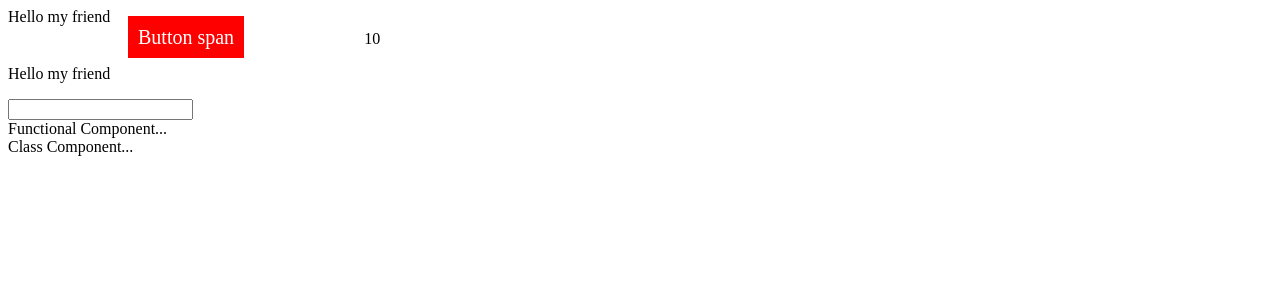
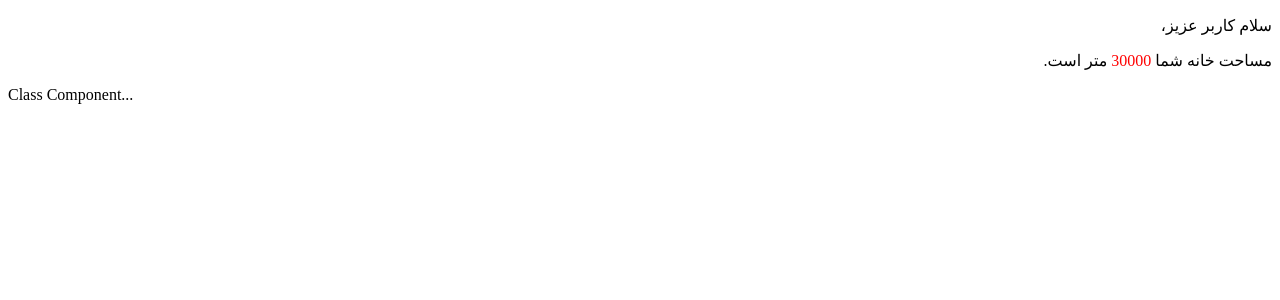
Before and after one commit to homayoonghadiri/React_Course_Project, a React (Vite) app: page / in a window 1280 px wide. Shown: the top 300 px of the page. Built offline with nearby package versions, Linux system fonts and the light colour scheme.

Commit message:
conditional rendering

```diff
--- a/src/App.jsx
+++ b/src/App.jsx
@@ -3,12 +3,12 @@ import FunctionalComponent from "./FunctionalComponent";
 
 const App = () => {
 
-    const variable_1 = 10;
+    // const variable_1 = 10;
 
     return (
 
     <>
-        <div>Hello my friend</div>
+        {/* <div>Hello my friend</div>
         <div>
             <div className='section_1'>
                 <span style={
@@ -30,7 +30,7 @@ const App = () => {
                 <img src="" alt="" />
                 <input type="text" />
             </div>
-        </div>
+        </div> */}
 
         <FunctionalComponent />
         <ClassComponent />
--- a/src/FunctionalComponent.jsx
+++ b/src/FunctionalComponent.jsx
@@ -1,9 +1,25 @@
 const FunctionalComponent = () => {
+
+    // const value = prompt("1 or 2");
+
+    // return value === '1' ? 'سلام خوش اومدی' : 'خدافظ خوش گلدی';
+
+    // -------------------------------------
+
+    const area = (houseWidth, houseHeight) => {
+        return houseWidth * houseHeight;
+    }
+
     return (
-        <div>
-            Functional Component...
-        </div>
-    );
+        <>
+            <div style={{ direction: 'rtl', textAlign: 'right' }}>
+                <p>سلام کاربر عزیز،</p>
+                <p>مساحت خانه شما <span style={{color: 'red'}}>{ area(150, 200) }</span> متر است.</p>
+            </div>
+        </>
+    )
+
+
 };
 
 export default FunctionalComponent;
```
